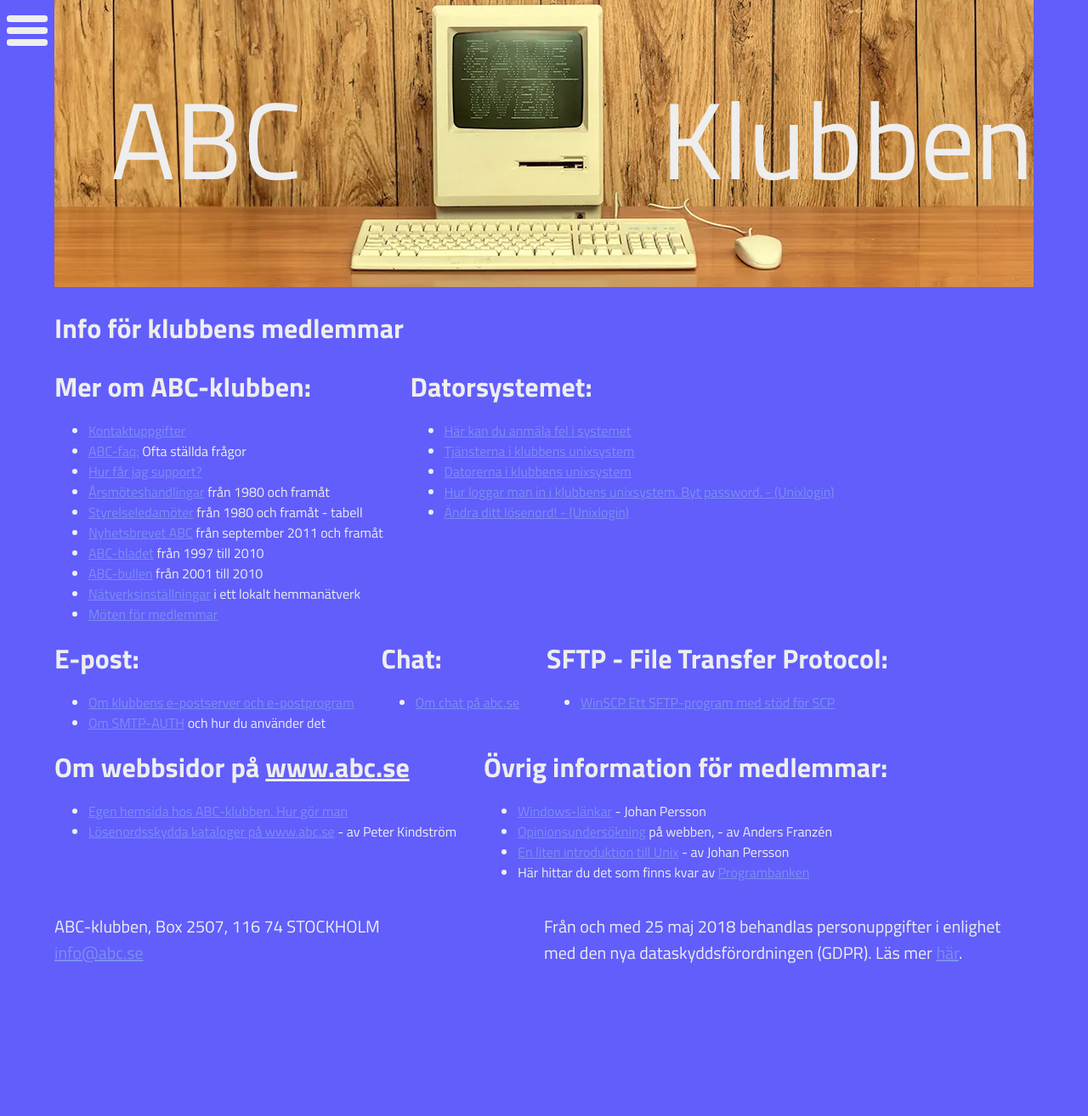
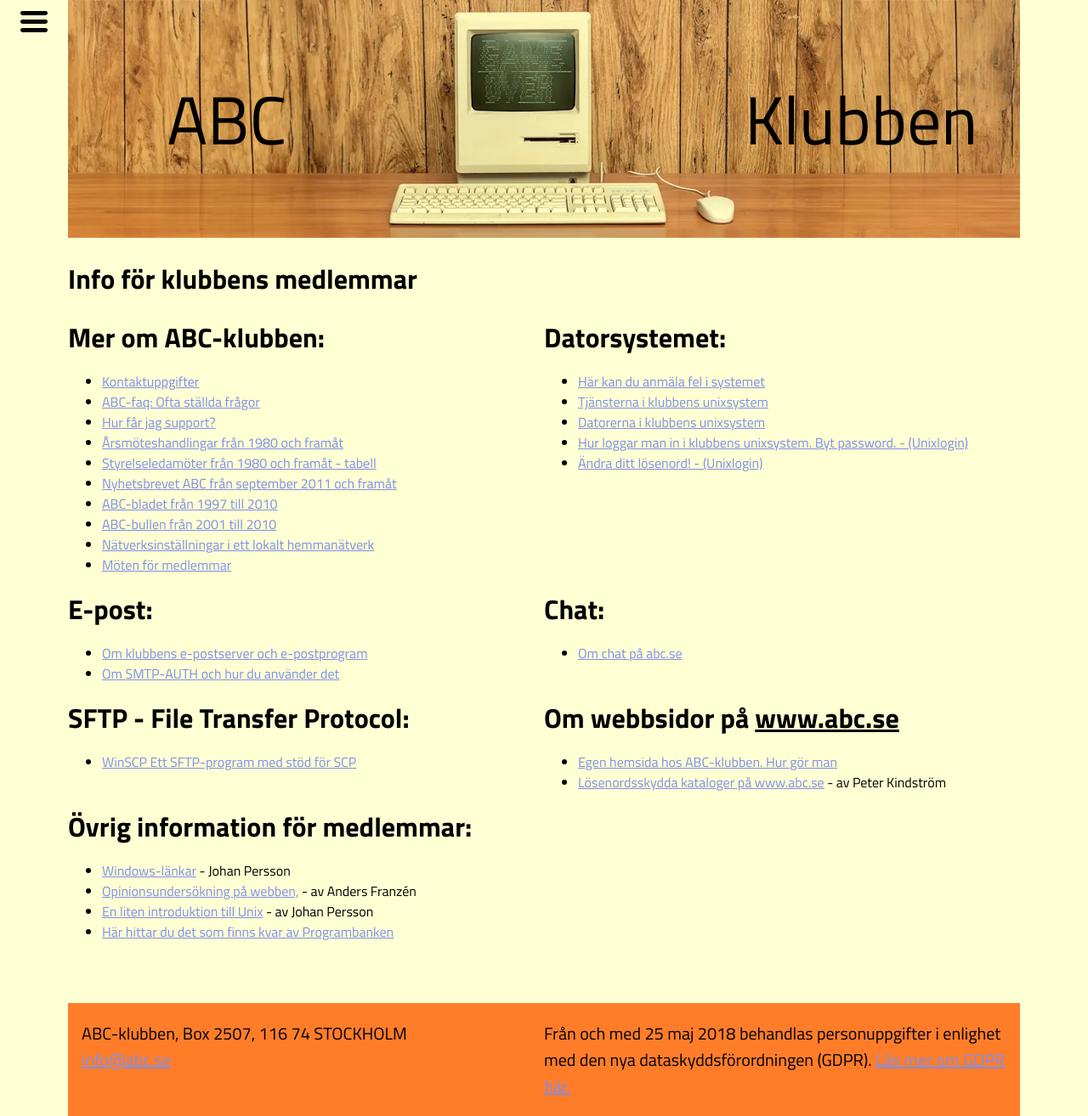
Before and after one commit to Klas05/WEBB2_Projekt, a website: page html/info.html in a window 1280 px wide. Shown: the whole page at 85% size. Before the commit the page ends 1157 px from the top, so only its background shows below. Drawn offline with nearby package versions, Linux system fonts and the light colour scheme.

Commit message:
AHBDGUIF

```diff
--- a/html/info.html
+++ b/html/info.html
@@ -16,8 +16,14 @@
     <link rel="stylesheet" href="../main.css" />
   </head>
   <body>
-    <navbar>
-      <a href="#" class="menu" aria-haspopup="true" aria-expanded="false">
+    <nav>
+      <a
+        href="#"
+        class="menu"
+        aria-haspopup="true"
+        aria-expanded="false"
+        aria-label="Menyknapp"
+      >
         <div class="menu"></div>
       </a>
       <a href="/index.html" class="home slide">Startsida</a>
@@ -25,8 +31,8 @@
       <a href="/html/board.html" class="board slide">Styrelse</a>
       <a href="/html/benefits.html" class="benefits slide">Medlemsförmåner</a>
       <a href="/html/pcsystems.html" class="pcsystems slide">Datorsystem</a>
-      <a href="#" class="slide">Medlemssajter</a>
-    </navbar>
+      <a href="#" class="slide membersites">Medlemssajter</a>
+    </nav>
     <main>
       <div
         class="banner"
@@ -43,19 +49,19 @@
             <h2>Mer om ABC-klubben:</h2>
             <ul>
               <li><a href="#">Kontaktuppgifter</a></li>
-              <li><a href="#">ABC-faq:</a> Ofta ställda frågor</li>
+              <li><a href="#">ABC-faq: Ofta ställda frågor</a></li>
               <li><a href="#">Hur får jag support?</a></li>
-              <li><a href="#">Årsmöteshandlingar</a> från 1980 och framåt</li>
+              <li><a href="#">Årsmöteshandlingar från 1980 och framåt</a></li>
               <li>
-                <a href="#">Styrelseledamöter</a> från 1980 och framåt - tabell
+                <a href="#">Styrelseledamöter från 1980 och framåt - tabell</a>
               </li>
               <li>
-                <a href="#">Nyhetsbrevet ABC</a> från september 2011 och framåt
+                <a href="#">Nyhetsbrevet ABC från september 2011 och framåt</a>
               </li>
-              <li><a href="#">ABC-bladet</a> från 1997 till 2010</li>
-              <li><a href="#">ABC-bullen</a> från 2001 till 2010</li>
+              <li><a href="#">ABC-bladet från 1997 till 2010</a></li>
+              <li><a href="#">ABC-bullen från 2001 till 2010</a></li>
               <li>
-                <a href="#">Nätverksinställningar</a> i ett lokalt hemmanätverk
+                <a href="#">Nätverksinställningar i ett lokalt hemmanätverk</a>
               </li>
               <li><a href="#">Möten för medlemmar</a></li>
             </ul>
@@ -81,7 +87,7 @@
               <li>
                 <a href="#">Om klubbens e-postserver och e-postprogram</a>
               </li>
-              <li><a href="#">Om SMTP-AUTH</a> och hur du använder det</li>
+              <li><a href="#">Om SMTP-AUTH och hur du använder det</a></li>
             </ul>
           </article>
           <article class="chat">
@@ -111,7 +117,7 @@
             <ul>
               <li><a href="#">Windows-länkar</a> - Johan Persson</li>
               <li>
-                <a href="#">Opinionsundersökning</a> på webben, - av Anders
+                <a href="#">Opinionsundersökning på webben,</a> - av Anders
                 Franzén
               </li>
               <li>
@@ -119,8 +125,9 @@
                 Persson
               </li>
               <li>
-                Här hittar du det som finns kvar av
-                <a href="#">Programbanken</a>
+                <a href="#"
+                  >Här hittar du det som finns kvar av Programbanken</a
+                >
               </li>
             </ul>
           </article>
@@ -136,8 +143,8 @@
       <div class="gdpr">
         <p>
           Från och med 25 maj 2018 behandlas personuppgifter i enlighet med den
-          nya dataskyddsförordningen (GDPR). Läs mer
-          <a href="#">här</a>.
+          nya dataskyddsförordningen (GDPR).
+          <a href="#">Läs mer om GDPR här.</a>
         </p>
       </div>
     </footer>
--- a/js/app.js
+++ b/js/app.js
@@ -10,6 +10,14 @@ var menuAnimation = gsap.timeline({ paused: true });
 // Variabel för att hålla koll på om menyn är öppen eller stängd
 let expanded = false;
 
+// Variabler för att hålla koll på fönstrets storlek.
+viewPortWidth = window.innerWidth;
+viewPortHeight = window.innerHeight;
+
+console.log(viewPortHeight * 0.07 + 32);
+console.log(viewPortHeight * 0.07 + 16);
+console.log(viewPortHeight * 0.07);
+
 /**
  * Denna funktion kallas när menyn ska öppnas. Först återställs tidslinjen så att inget återfinns inuti den. Sedan skapas animationen för menyn och spelas upp.
  */
@@ -17,11 +25,21 @@ function playMenuAnimation() {
   menuAnimation.clear();
 
   menuAnimation
-    .to("main, footer", { y: 80, duration: 0.4, ease: "back(1)" })
+    .to("main, footer", {
+      y: viewPortHeight * 0.07,
+      duration: 0.4,
+      ease: "back(1)",
+    })
     .fromTo(
       ".slide",
       { y: 0, opacity: 0 },
-      { y: 80, opacity: 1, duration: 0.4, stagger: 0.08, ease: "back(1)" },
+      {
+        y: viewPortHeight * 0.07,
+        opacity: 1,
+        duration: 0.4,
+        stagger: 0.08,
+        ease: "back(1)",
+      },
       "<"
     )
     .play();
@@ -52,3 +70,7 @@ menu.addEventListener("click", function (e) {
   }
   expanded = !expanded;
 });
+
+window.addEventListener("resize", function (e) {
+  viewPortHeight = window.innerHeight;
+});
--- a/main.scss
+++ b/main.scss
@@ -1,24 +1,26 @@
 @use "partials/" as *;
 
-navbar {
+nav {
+  height: 7dvh;
+
+  position: relative;
   display: grid;
-  grid-template-columns: 1fr 1fr 1fr 1fr 1fr 1fr;
-  grid-template-rows: 1fr;
-  align-items: center;
-  // background-color: #615efc;
-  z-index: 1;
+
+  background-color: map-get($map: $v-clr-list, $key: nav-clr);
 }
 
 main {
   position: relative;
-  top: -10rem;
-  margin-bottom: -10rem;
+  top: -7vh;
 }
 
 footer {
   grid-row: 3/4;
   display: grid;
   grid-template-columns: 1fr 1fr;
+  background-color: map-get($map: $v-clr-list, $key: footer-clr);
+
+  padding: 0 1rem;
 }
 
 .gdpr {
@@ -26,45 +28,53 @@ footer {
 }
 
 a.menu {
-  position: relative;
-  right: calc(40px + 2.5dvw);
-  top: -4.5rem;
+  position: absolute;
+  left: calc($v-menuSize * -0.5 - 5vmin);
+  bottom: calc(3.5dvh - $v-menuSize/2);
+
+  height: $v-menuSize;
+  aspect-ratio: 1;
+
+  display: grid;
+  justify-self: start;
+
+  padding: 0;
 }
 
 .slide {
   position: relative;
-  top: -5rem;
+  top: -7dvh;
   grid-row: 1/-1;
+
   justify-self: center;
+  align-self: center;
 }
 
-navbar > a {
+nav a {
   display: block;
-  text-align: center;
-  padding: 1rem;
+  // padding: 1rem;
 
-  color: #d1d8c5;
+  color: map-get($map: $v-clr-list, $key: black);
   font-weight: bold;
-  font-size: 1.5rem;
+  font-size: $v-fontSize;
+  // grid-row: 1/-1;
+
+  text-decoration: none;
+}
+
+.sitescontainer {
+  display: grid;
+  grid-template-columns: repeat(6, 1fr);
 }
 
 div.menu::before {
   content: "";
-  top: -175%;
-}
-
-navbar > a.menu {
-  height: 3rem;
-  aspect-ratio: 1;
-
-  display: grid;
-  justify-items: center;
-  align-items: center;
+  top: -185%;
 }
 
 div.menu::after {
   content: "";
-  top: 75%;
+  top: 85%;
 }
 
 div.menu,
@@ -72,24 +82,27 @@ div.menu::before,
 div.menu::after {
   position: relative;
   display: block;
-  height: 0.5rem;
+  height: $v-menuSize/6;
   aspect-ratio: 6;
 
-  background-color: #eee;
+  background-color: map-get($map: $v-clr-list, $key: black);
 
   border-radius: 8% 8% 8% 8% / 40% 40% 40% 40%;
 }
 
+div.menu {
+  top: $v-menuSize/3;
+}
+
 body {
-  padding-left: 5dvw;
-  padding-right: 5dvw;
+  padding: 0 10vmin;
   margin: 0;
 
   display: grid;
   grid-template-rows: auto 1fr auto;
 
   min-height: 100dvh;
-  background-color: #615efc;
+  background-color: map-get($map: $v-clr-list, $key: main-clr);
 }
 
 .content > h2 {
@@ -97,9 +110,9 @@ body {
 }
 
 .banner {
-  background: url(images/banner.webp) no-repeat center center;
+  background: url(images/banner.webp) no-repeat center center/cover;
   background-size: cover;
-  height: 350px;
+  height: 35dvh;
   display: grid;
   grid-template-columns: 1fr 1fr 1fr;
   align-items: center;
@@ -107,7 +120,7 @@ body {
 
   margin-bottom: 1.5rem;
 
-  z-index: -1;
+  z-index: 2;
 }
 
 .club {
@@ -115,8 +128,8 @@ body {
 }
 
 .banner p {
-  font-size: 8rem;
-  color: #eee;
+  font-size: clamp(5rem, 5.634vmin + 1.239rem, 8rem);
+  color: map-get($map: $v-clr-list, $key: black);
   margin: 0;
 }
 
@@ -129,7 +142,7 @@ h2 {
 }
 
 * {
-  color: #eee;
+  color: map-get($map: $v-clr-list, $key: black);
   font-family: "Titillium Web", sans-serif;
   // font-weight: 400;
   font-style: normal;
@@ -140,8 +153,8 @@ a {
 }
 
 .content .wrapper {
-  display: flex;
-  flex-wrap: wrap;
+  display: grid;
+  grid-template-columns: repeat(auto-fit, minmax(400px, 1fr));
 }
 
 .wrapper h2 {
--- a/partials/_variables.scss
+++ b/partials/_variables.scss
@@ -0,0 +1,10 @@
+$menuSize: 4vmin;
+
+$clr-list: (
+  nav-clr: #ffbf78,
+  main-clr: #feffd2,
+  footer-clr: #ff7d29,
+  black: black,
+);
+
+$fontSize: clamp(0.5rem, 1.69vw - 0.028rem, 2rem);
```
Also changed, not shown: html/benefits.html (+23 -14 lines), html/board.html (+12 -6 lines), html/pcsystems.html (+12 -6 lines), index.html (+19 -17 lines), main.css, 1 other file.
